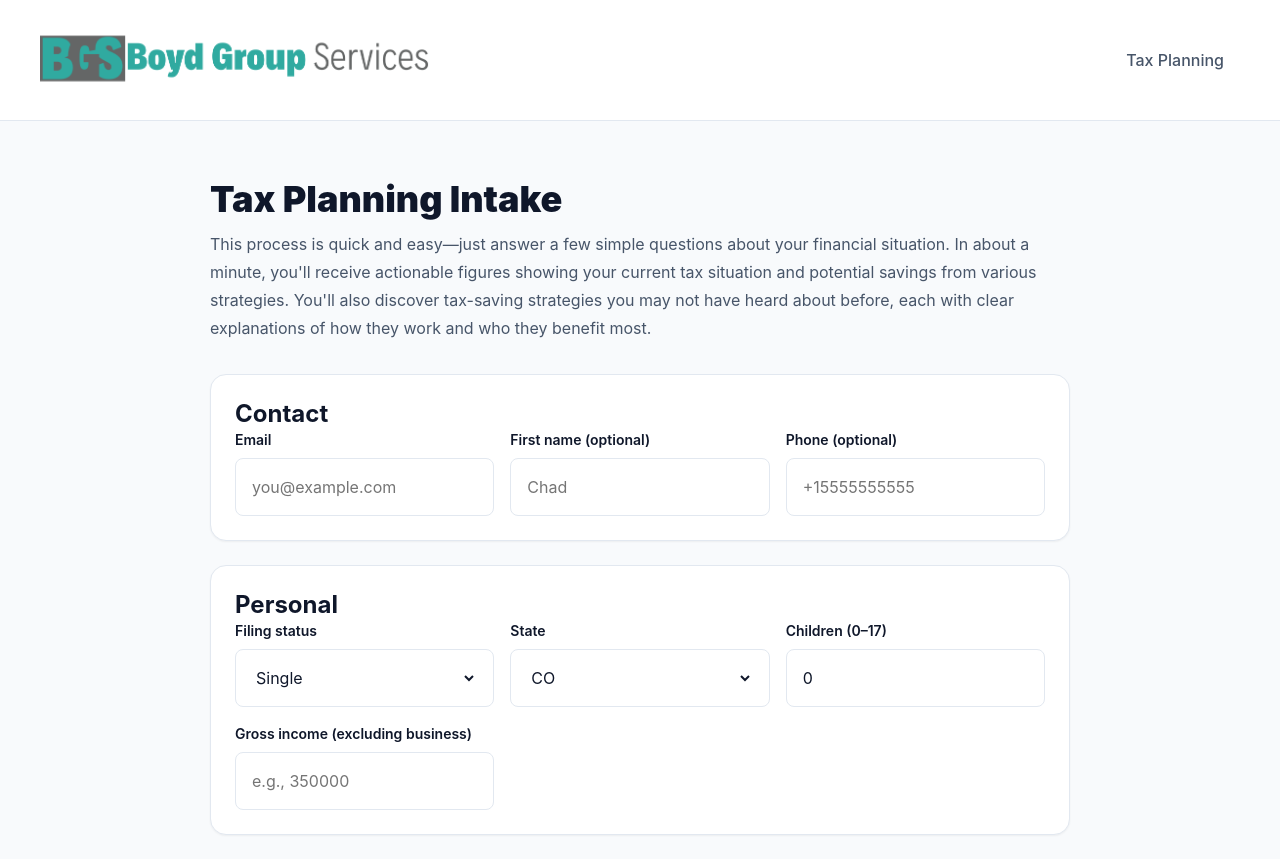
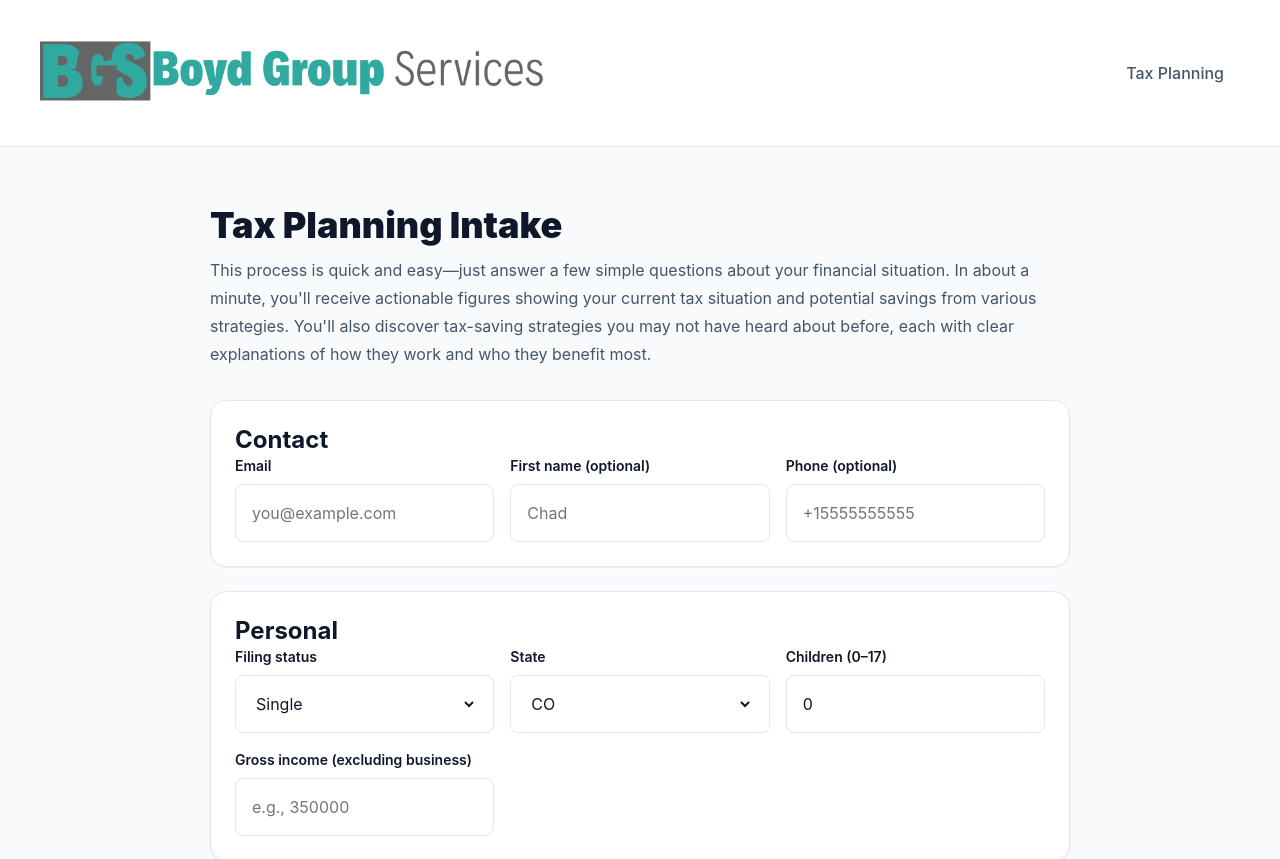
Before and after one commit to chad775/tax-planning-web-app, a Next.js app: page /intake in a window 1280 px wide. Shown: the top 859 px of the page. Built offline with nearby package versions, Linux system fonts and the light colour scheme.

Commit message:
Increase logo size by another 30%

```diff
--- a/src/app/components/Header.tsx
+++ b/src/app/components/Header.tsx
@@ -87,15 +87,15 @@ function LogoWithFallback() {
   }
 
   return (
-    <div style={{ position: "relative", height: "88px", width: "auto", minWidth: "264px" }}>
+    <div style={{ position: "relative", height: "114px", width: "auto", minWidth: "343px" }}>
       <img
         src={logoSrc}
         alt="Boyd Group Services"
         style={{
-          height: "88px",
+          height: "114px",
           width: "auto",
           objectFit: "contain" as const,
-          maxWidth: "440px",
+          maxWidth: "572px",
         }}
         onError={() => {
           setImgError(true);
```
